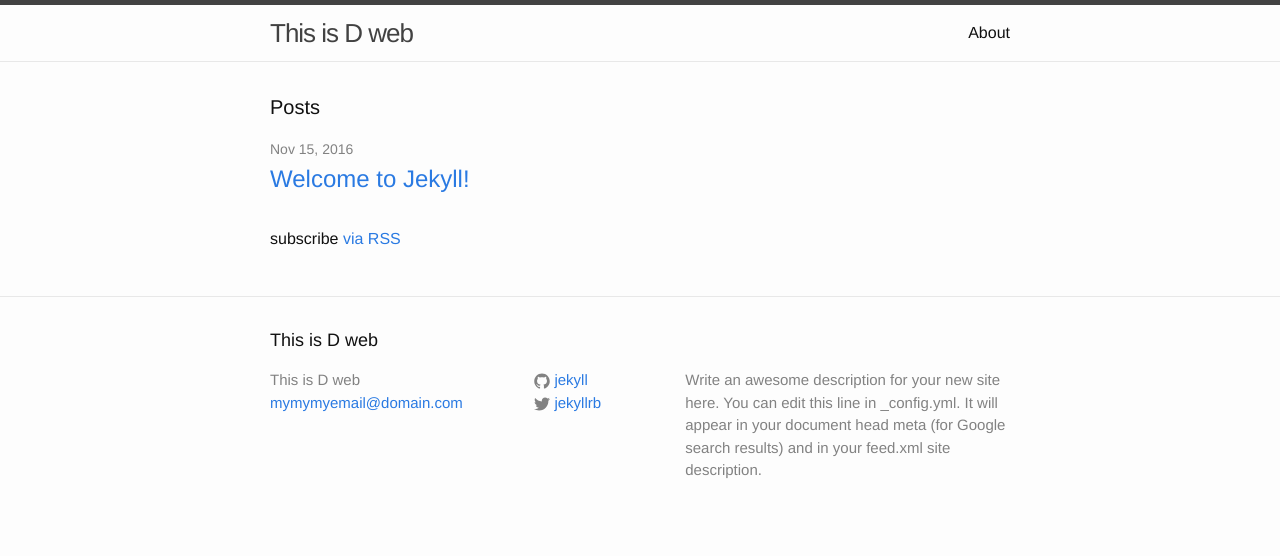
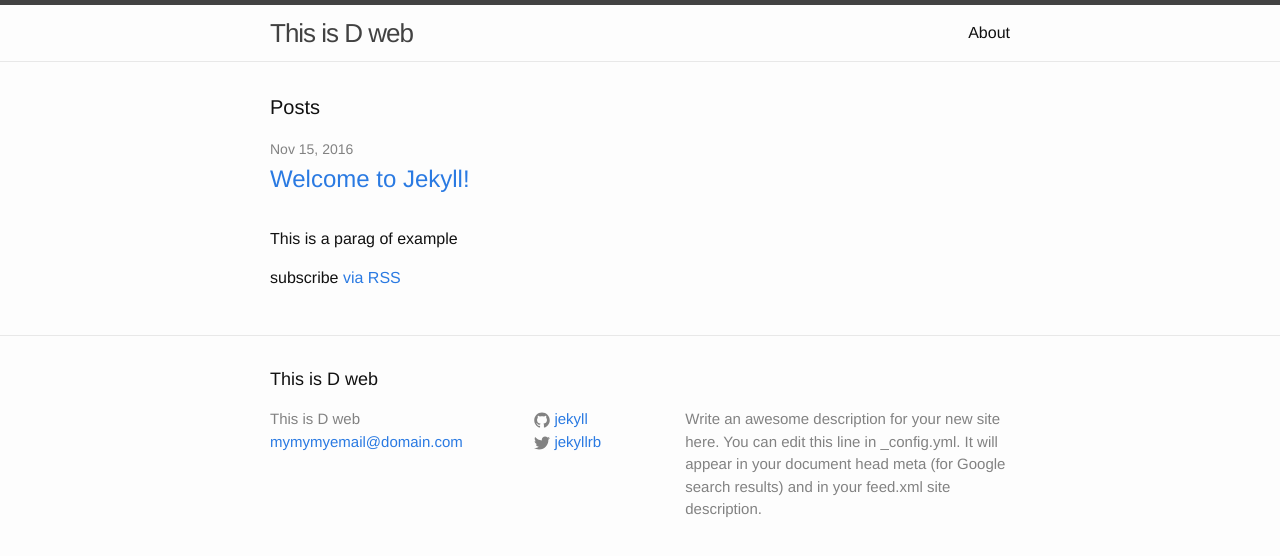
Before and after one commit to qhrjsdl/qhrjsdl.github.io, a Jekyll site: the page built from index.html, in a window 1280 px wide. Shown: the top 556 px of the page. Built offline with Jekyll 4.4.1, drawn with Linux system fonts in a browser that asks for light colours.

Commit message:
Update index.html

```diff
--- a/index.html
+++ b/index.html
@@ -17,7 +17,7 @@ layout: default
       </li>
     {% endfor %}
   </ul>
-
+  <p> This is a parag of example</p>
   <p class="rss-subscribe">subscribe <a href="{{ "/feed.xml" | prepend: site.baseurl }}">via RSS</a></p>
 
 </div>
```
